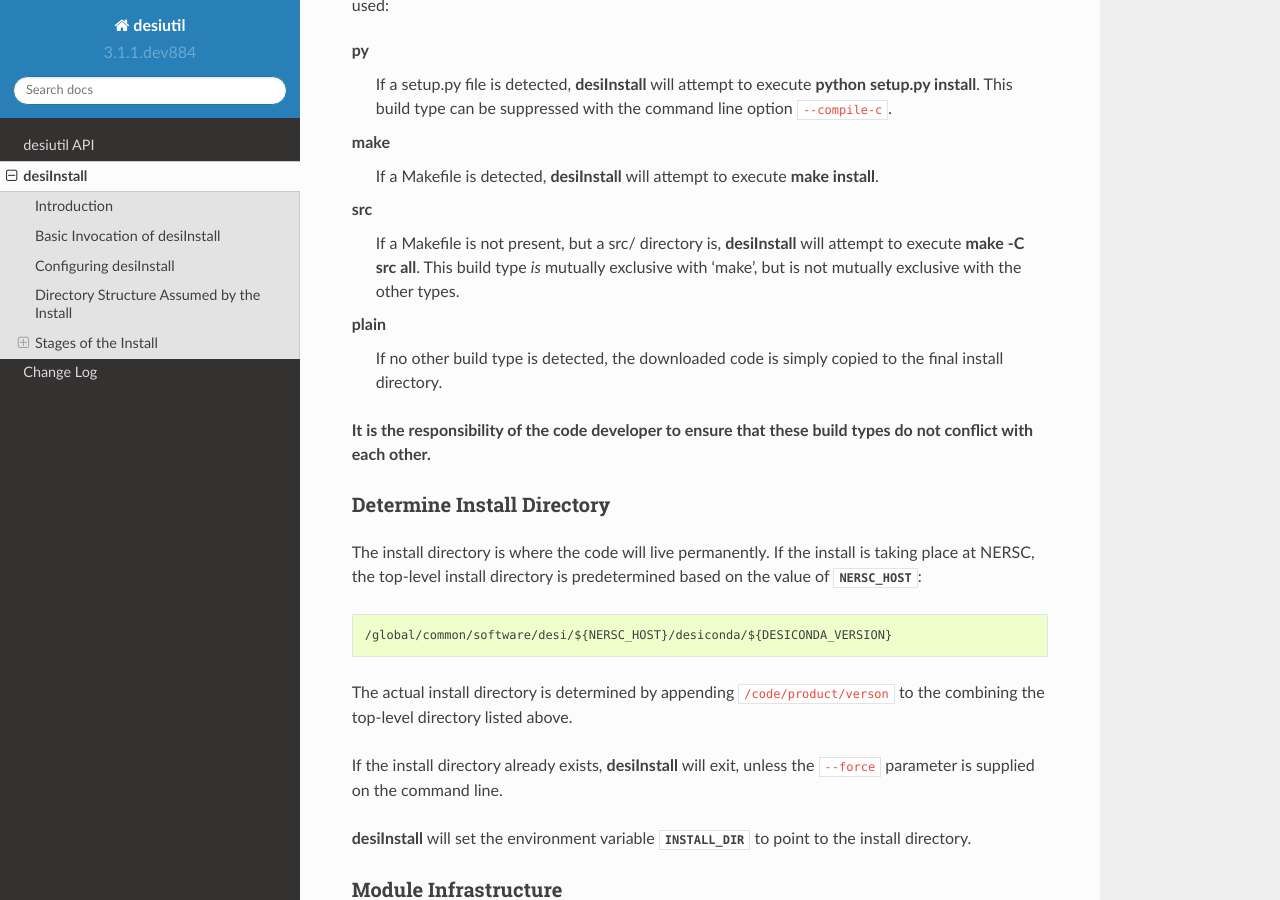
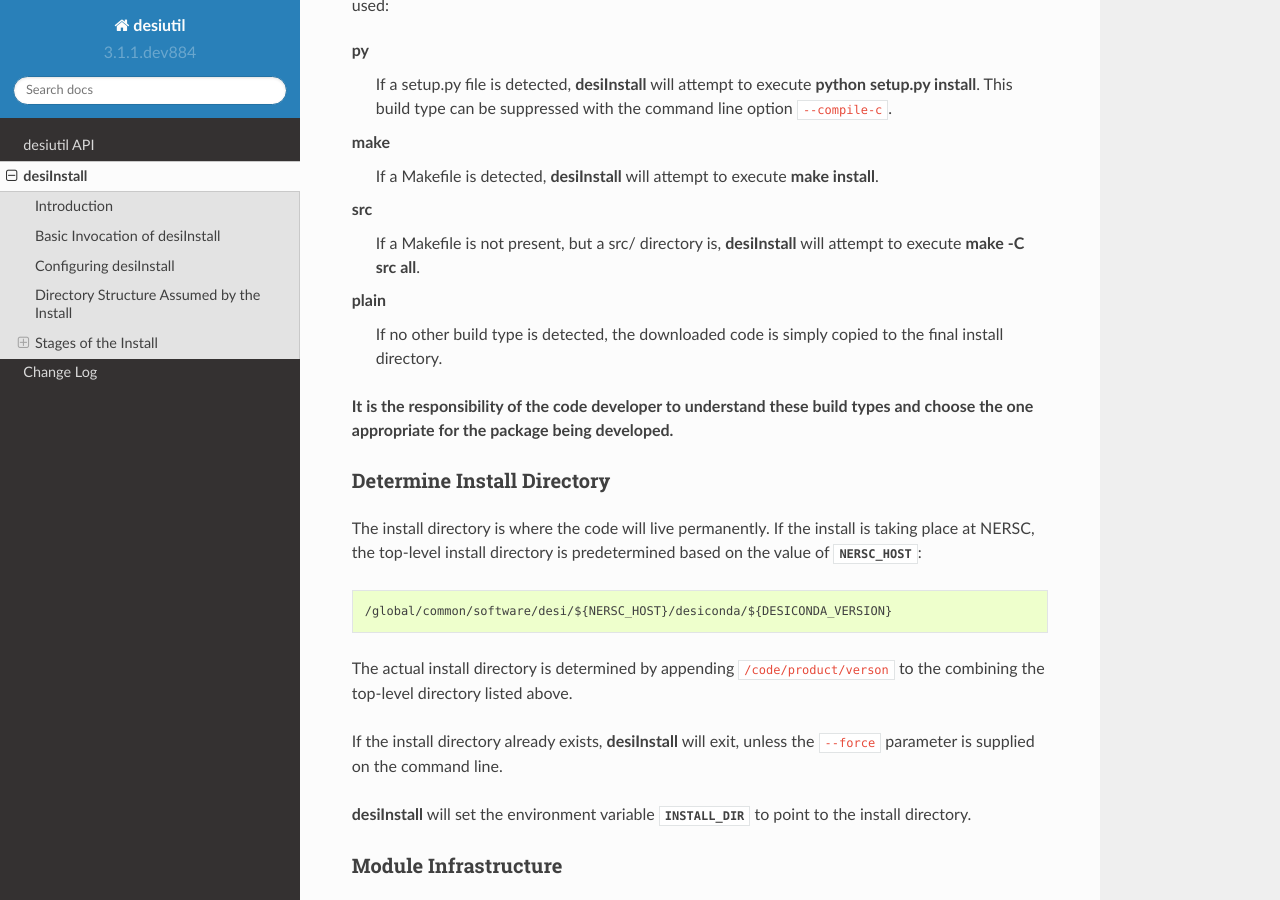
Before and after one commit to desihub/desiutil, a Sphinx documentation site: the page built from doc/desiInstall.rst, in a window 1280 px wide and 900 px high, scrolled down 4792 px. Built offline with Sphinx 7.4.7 and the Read the Docs theme 2.0.0, drawn with Linux system fonts in a browser that asks for light colours.

Commit message:
PR 163 review requests

```diff
--- a/doc/desiInstall.rst
+++ b/doc/desiInstall.rst
@@ -219,15 +219,13 @@
     :command:`make install`.
 src
     If a Makefile is not present, but a src/ directory is,
-    :command:`desiInstall` will attempt to execute :command:`make -C src all`.  This build type
-    *is* mutually exclusive with 'make', but is not mutually exclusive with
-    the other types.
+    :command:`desiInstall` will attempt to execute :command:`make -C src all`.
 plain
     If no other build type is detected, the downloaded code
     is simply copied to the final install directory.
 
-**It is the responsibility of the code developer to ensure that these
-build types do not conflict with each other.**
+**It is the responsibility of the code developer to understand these build
+types and choose the one appropriate for the package being developed.**
 
 Determine Install Directory
 ---------------------------
```
Also changed, not shown: 1 other file.
